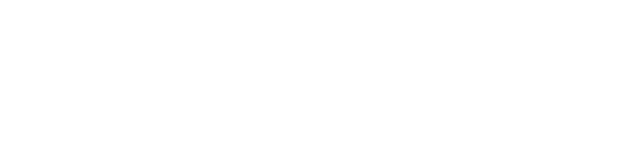
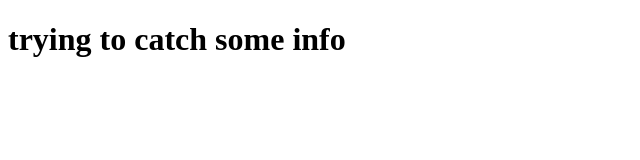
Before and after one commit to verryna/project1, a plain HTML site: page index.html in a window 1280 px wide. Shown: the whole page, without its empty margins (0-640 px from the left). Drawn offline with Linux system fonts and the light colour scheme.

Commit message:
add heading 1 to index

```diff
--- a/index.html
+++ b/index.html
@@ -6,6 +6,6 @@
     <title>Document</title>
 </head>
 <body>
-
+    <h1>trying to catch some info</h1>
 </body>
 </html>
```
